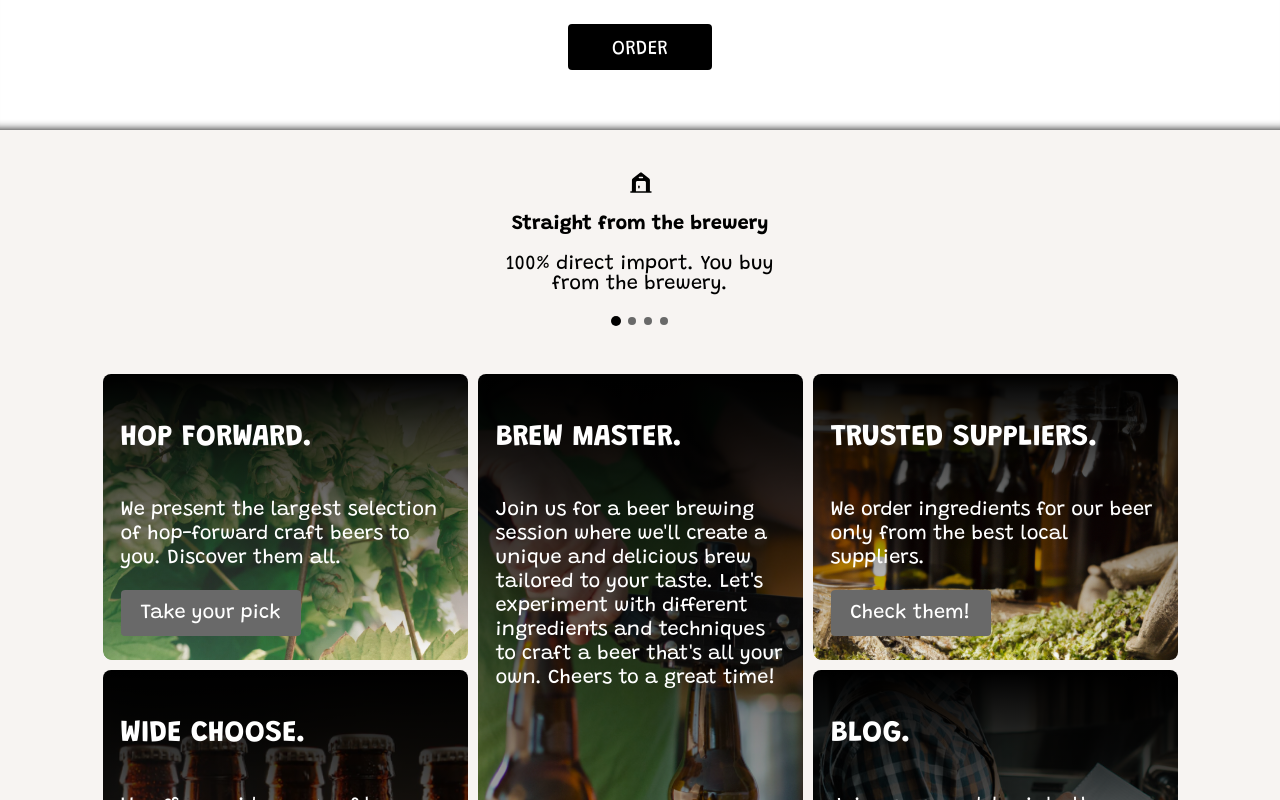
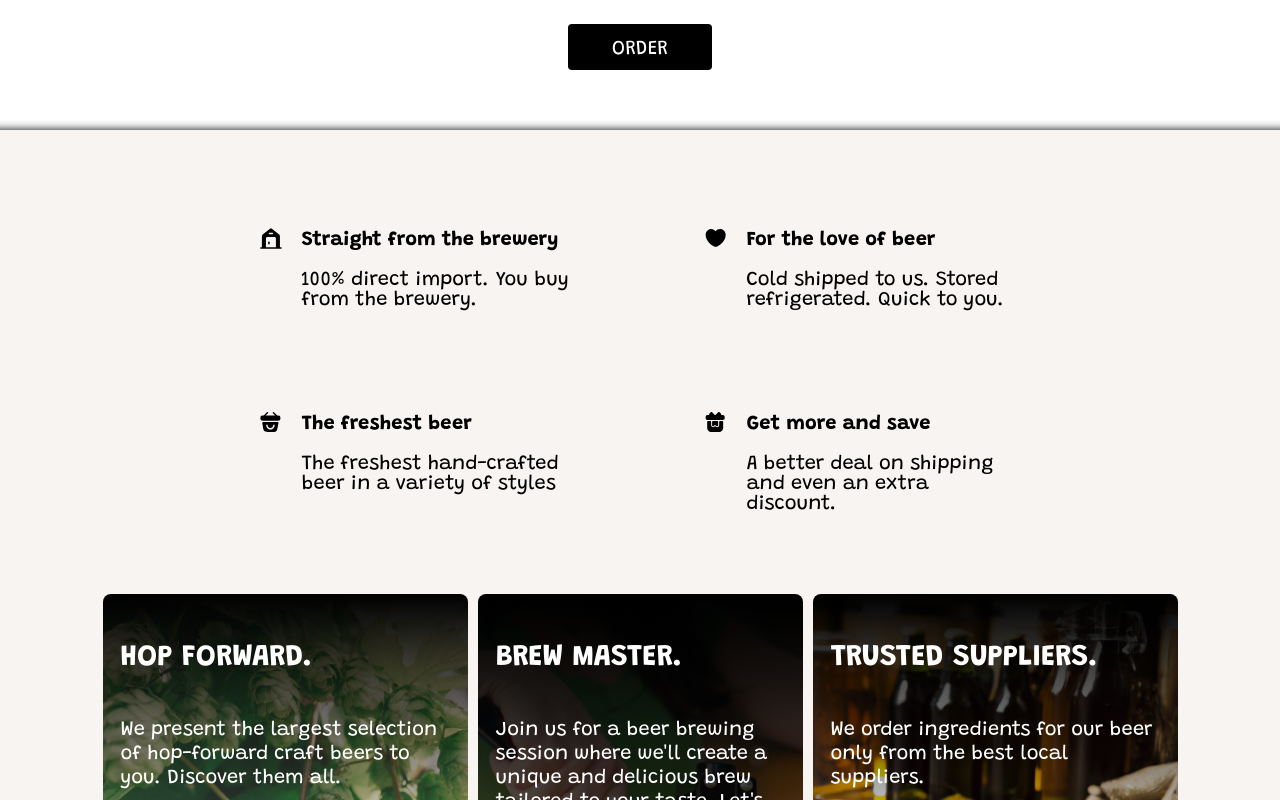
Before and after one commit to Alex-Gorodov/brewery, a React (Create React App) app: page / in a window 1280 px wide. Shown: the part 680-1480 px from the top of the page. Built offline with nearby package versions, Linux system fonts and the light colour scheme.

Commit message:
adaptive swiper to regular list on width changing

```diff
--- a/src/components/advantages-swiper/advantage-item.tsx
+++ b/src/components/advantages-swiper/advantage-item.tsx
@@ -8,7 +8,7 @@ type AdvantageProps = {
 export function AdvantageItem({advantage}: AdvantageProps): JSX.Element {
   return (
     <div className="advantage__wrapper">
-      <img src={advantage.icon} alt="" />
+      <img className='advantage__icon' src={advantage.icon} alt="" />
       <p className="advantage__title">{advantage.title}</p>
       <p className="advantage__description">{advantage.description}</p>
     </div>
--- a/src/components/advantages-swiper/advantage.sass
+++ b/src/components/advantages-swiper/advantage.sass
@@ -1,3 +1,5 @@
+@import "../../style"
+
 .advantage
   &__wrapper
     display: flex
@@ -6,12 +8,44 @@
     padding: 40px 0 24px
     cursor: grab
 
+    @media (min-width: $tablet)
+      display: grid
+      column-gap: 20px
+      grid-template-columns: 24px 1fr
+
     &:active
       cursor: grabbing
+
+  &__list
+    @include reset-list
+    display: grid
+    padding-top: 40px
+    column-gap: 20px
+    justify-content: center
+    justify-items: center
+    grid-template-columns: minmax(200px, 325px) minmax(200px, 325px)
+
+    @media (min-width: $desktop)
+      column-gap: 120px
+
+  &__item
+    max-width: 320px
+
+  &__icon
+    @media (min-width: $tablet)
+      align-self: end
 
   &__title
     margin: 20px 0 0
     font-weight: 700
+
+    @media (min-width: $tablet)
+      grid-column: 2 / 3
+
   &__description
     text-align: center
     max-width: 320px
+
+    @media (min-width: $tablet)
+      grid-column: 2 / 3
+      text-align: left
--- a/src/components/advantages-swiper/advantages-swiper.tsx
+++ b/src/components/advantages-swiper/advantages-swiper.tsx
@@ -7,9 +7,16 @@ import 'swiper/css/scrollbar';
 import './swiper.sass'
 import { advantages } from '../../mocks/advantages';
 import { AdvantageItem } from './advantage-item';
+import { ScreenSizes } from '../../const';
+import { useWindowSize } from '../../hooks/use-window-size';
 
-function AdvantagesSwiper(): JSX.Element {
+
+export function AdvantagesSwiper(): JSX.Element {
+
+  const size = useWindowSize();
+
   return (
+    size.width !== undefined && size.width < ScreenSizes.Tablet ? (
         <Swiper
           modules={[Pagination]}
           pagination={{ clickable: true }}
@@ -24,8 +31,18 @@ function AdvantagesSwiper(): JSX.Element {
               }}/>
             </SwiperSlide>
           ))}
-    </Swiper>
-  );
-}
-
-export default AdvantagesSwiper;
+        </Swiper>)
+      :
+        <ul className="advantage__list">
+          {advantages.map((advantage) => (
+            <li className="advantage__item" key={advantage.id}>
+              <AdvantageItem advantage={{
+                id: advantage.id,
+                icon: advantage.icon,
+                title: advantage.title,
+                description: advantage.description
+              }}/>
+            </li>
+          ))}
+        </ul>
+  )}
--- a/src/components/app/app.tsx
+++ b/src/components/app/app.tsx
@@ -2,7 +2,7 @@ import React from 'react';
 import '../../style.sass';
 import Hero from '../hero/hero';
 import Header from '../header/header';
-import AdvantagesSwiper from '../advantages-swiper/advantages-swiper';
+import { AdvantagesSwiper } from '../advantages-swiper/advantages-swiper';
 import { PromoList } from '../promo/promo-list';
 
 function App() {
--- a/src/components/header/header.tsx
+++ b/src/components/header/header.tsx
@@ -2,8 +2,6 @@ import { useEffect, useRef, useState } from 'react';
 import cn from 'classnames';
 import './header.sass';
 import './navigation.sass';
-import { Navigation } from 'swiper';
-
 
 function Header(): JSX.Element {
   const [isMenuOpened, setMenuOpened] = useState(false);
--- a/src/components/header/navigation.sass
+++ b/src/components/header/navigation.sass
@@ -17,7 +17,7 @@
     display: flex
     align-items: stretch
     flex-direction: column
-    box-shadow: 0 0 10px 10px $dark-gray
+    box-shadow: 0 -5px 10px 10px $dark-gray
 
   &__link
     display: block
--- /dev/null
+++ b/src/const.ts
@@ -0,0 +1,5 @@
+export enum ScreenSizes {
+  Mobile = 420,
+  Tablet = 660,
+  Desktop = 1200,
+}
--- /dev/null
+++ b/src/hooks/use-window-size.ts
@@ -0,0 +1,32 @@
+import { useState, useEffect } from "react";
+// Define general type for useWindowSize hook, which includes width and height
+interface Size {
+  width: number | undefined;
+  height: number | undefined;
+}
+// Hook
+export function useWindowSize(): Size {
+  // Initialize state with undefined width/height so server and client renders match
+  // Learn more here: https://joshwcomeau.com/react/the-perils-of-rehydration/
+  const [windowSize, setWindowSize] = useState<Size>({
+    width: undefined,
+    height: undefined,
+  });
+  useEffect(() => {
+    // Handler to call on window resize
+    function handleResize() {
+      // Set window width/height to state
+      setWindowSize({
+        width: window.innerWidth,
+        height: window.innerHeight,
+      });
+    }
+    // Add event listener
+    window.addEventListener("resize", handleResize);
+    // Call handler right away so state gets updated with initial window size
+    handleResize();
+    // Remove event listener on cleanup
+    return () => window.removeEventListener("resize", handleResize);
+  }, []); // Empty array ensures that effect is only run on mount
+  return windowSize;
+}
```
Also changed, not shown: src/variables.sass (added). Lines whose indentation alone changed are shown as unchanged.
